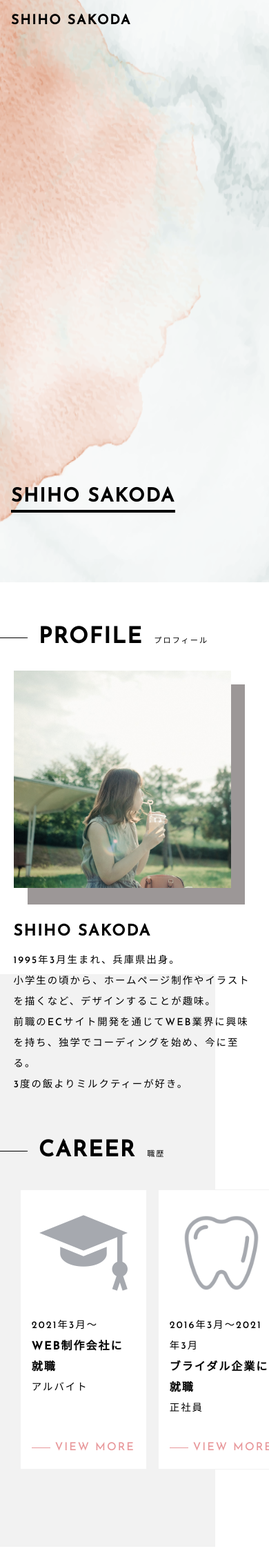
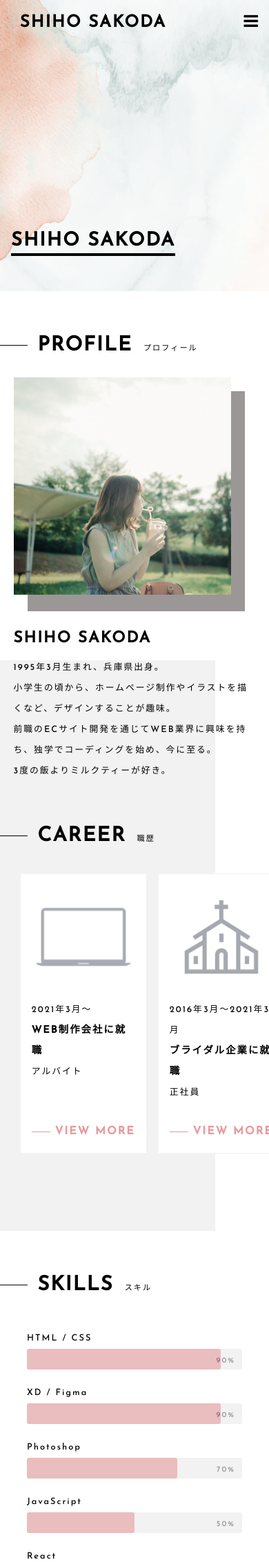
Before and after one commit to SakodaShiho/new_portfolio, a PHP site: page / in a window 390 px wide. Shown: the top 2264 px of the page at 69% size. Run offline with PHP 8.4, Linux system fonts and the light colour scheme; some libraries are stand-ins or nearby versions.

Commit message:
hamburger menu add

```diff
--- a/css/responsive.css
+++ b/css/responsive.css
@@ -9,7 +9,7 @@
 
   .ttl {
     display: flex;
-    font-size: 2rem;
+    font-size: 1.8rem;
     align-items: center;
   }
   .ttl:before {
@@ -27,10 +27,10 @@
   }
   .ttl2 {
     font-weight: 600;
-    font-size: 1rem;
+    font-size: 0.9rem;
   }
   p {
-    font-size: 0.9rem;
+    font-size: 0.8rem;
     line-height: 30px;
   }
   .view_more {
@@ -65,7 +65,7 @@
   /* mv */
 
   .mv {
-    height: 100vh;
+    height: 50vh;
     background-image: url('../img/mv_bg.png');
     background-size: cover;
     position: relative;
@@ -83,7 +83,7 @@
 
   /* header */
 
-  header {
+  .site-header {
     width: 100%;
     max-width: 1600px;
     height: 60px;
@@ -91,29 +91,79 @@
     align-items: center;
     justify-content: space-between;
     position: fixed;
+  }
+  .site-header .logo {
+    font-size: 1.5rem;
+    margin-top: 0.4rem;
+    margin-left: 1.8rem;
     z-index: 3;
   }
-  header .logo {
-    font-size: 1.2rem;
-    margin-left: 1rem;
-  }
-  header .nav_pc {
+  .site-header .nav_pc {
     display: none;
   }
-  header .nav_pc ul li {
+  .nav_sp {
+    display: block;
+    z-index: 4;
+  }
+  .nav_sp .hidden {
+    display: none;
+  }
+  .header-change {
+    background: #fff;
+    opacity: 0.9;
+    transition: 0.5s;
+    top: -100px;
+    height: 60px;
+    z-index: 2;
+  }
+  .header-change.show {
+    top: 0;
+  }
+  .fa {
+    font-weight: 100;
+  }
+
+  /* hamburger menu */
+  .menu-btn {
+    position: fixed;
+    right: 10px;
+    font-size: 1.5rem;
+    display: flex;
+    justify-content: center;
+    align-items: center;
+    background: transparent;
+    color: #000;
+    border: none;
+  }
+  .menu {
+    position: fixed;
+    top: 0;
+    right: 0;
+    z-index: 1;
+    width: 100vw;
+    height: 100vh;
+    display: flex;
+    flex-direction: column;
+    align-items: center;
+    justify-content: center;
+    background: #f2f2f2;
+  }
+  .menu__item {
+    width: 100%;
+    height: auto;
+    margin: 1rem 0;
+    padding: 0.5em 1em;
+    text-align: center;
+    color: #000;
+    box-sizing: border-box;
     list-style: none;
-    display: inline-block;
-    font-size: 1rem;
-    text-align: center;
-    margin: 0 1.1rem;
   }
-  header .nav_pc ul li:last-child {
-    margin-right: 0;
+  .menu {
+    transform: translateX(100vw);
+    transition: all 0.3s linear;
   }
-  header .nav_pc ul li span {
-    display: inline-block;
-    font-size: 0.7rem;
-    margin-top: 0.5rem;
+  .menu.is-active {
+    transform: translateX(0);
   }
 
   /* link */
@@ -206,20 +256,19 @@
 
   .sk_section {
     width: 80%;
-    margin: 5rem auto;
+    margin: 3rem auto;
   }
 
   .skill-contents {
-    display: flex;
-    align-items: center;
+    display: block;
   }
   .skill-name {
-    width: 30%;
+    width: 100%;
   }
   .skillbar {
     position: relative;
     display: inline-block;
-    margin: 15px 0;
+    margin: 0 0 15px;
     width: 100%;
     background: #f2f2f2;
     height: 30px;
@@ -282,7 +331,7 @@
   }
   .cording_item_child {
     width: 100%;
-    margin-top: 3rem;
+    margin-top: 2rem;
     padding-bottom: 3rem;
   }
   .cording_item_child img {
@@ -298,7 +347,7 @@
     margin-top: 0.5rem;
   }
   .cording_item_child p:nth-of-type(2) {
-    margin-bottom: 1rem;
+    margin-bottom: 0rem;
     min-height: 0px;
   }
   .cording_item_child .view_more:before {
--- a/css/style.css
+++ b/css/style.css
@@ -1,3 +1,6 @@
+html {
+  scroll-behavior: smooth;
+}
 body {
   font-family: 'Josefin Sans', sans-serif;
   letter-spacing: 2px;
@@ -37,20 +40,29 @@ section {
 }
 .ttl2 {
   font-weight: 600;
-  font-size: 1rem;
+  font-size: 0.9rem;
 }
 p {
-  font-size: 0.9rem;
+  font-size: 0.85rem;
   line-height: 30px;
+}
+a {
+  color: #000;
+  text-decoration: none;
+  transition: 0.5s;
+}
+a:hover {
+  color: #777;
 }
 .view_more {
   color: #e8989b;
   font-size: 1rem;
   align-items: center;
   display: flex;
-  width: 65%;
+  width: 80%;
   margin-top: 1rem;
   float: right;
+  font-weight: 900;
 }
 .view_more:before {
   content: '';
@@ -93,37 +105,60 @@ p {
 
 /* header */
 
-header {
+.site-header,
+.header-change {
   width: 100%;
   max-width: 1600px;
-  height: 100px;
+  height: 80px;
   display: flex;
   align-items: center;
   justify-content: space-between;
   position: fixed;
   z-index: 3;
 }
-header .logo {
+.site-header .logo {
   font-size: 2rem;
   margin-left: 4rem;
 }
-header .nav_pc {
+.site-header .nav_pc,
+.header-change .gnav {
   margin-right: 4rem;
 }
-header .nav_pc ul li {
+.site-header .nav_pc ul li,
+.header-change .gnav ul li {
   list-style: none;
   display: inline-block;
   font-size: 1rem;
   text-align: center;
   margin: 0 1.1rem;
 }
-header .nav_pc ul li:last-child {
+.site-header .nav_pc ul li:last-child,
+.header-change .gnav ul li:last-child {
   margin-right: 0;
 }
-header .nav_pc ul li span {
+.site-header .nav_pc ul li span,
+.header-change .gnav ul li span {
   display: inline-block;
   font-size: 0.7rem;
   margin-top: 0.5rem;
+}
+
+.menu {
+  display: none;
+}
+.header-change {
+  background: #fff;
+  opacity: 0.9;
+  transition: 0.5s;
+  top: -100px;
+  height: 80px;
+  z-index: 2;
+}
+.header-change.show {
+  top: 0;
+}
+.nav_sp {
+  display: none;
 }
 
 /* link */
@@ -142,6 +177,10 @@ header .nav_pc ul li span {
   background-color: #000;
   border-radius: 100%;
   margin: 0.5rem;
+  transition: 0.5s;
+}
+.link_area_item:hover {
+  background-color: #777;
 }
 .link_area_item .fab,
 .link_area_item img {
@@ -333,6 +372,9 @@ header .nav_pc ul li span {
   margin-bottom: 2rem;
   min-height: 150px;
 }
+.cording_item_child .view_more:before {
+  margin-left: 30%;
+}
 
 /* works_design */
 
--- a/index.html
+++ b/index.html
@@ -18,27 +18,60 @@
     <link rel="stylesheet" href="./css/responsive.css">
     <link rel="stylesheet" href="https://pro.fontawesome.com/releases/v5.10.0/css/all.css"
         integrity="sha384-AYmEC3Yw5cVb3ZcuHtOA93w35dYTsvhLPVnYs9eStHfGJvOvKxVfELGroGkvsg+p" crossorigin="anonymous" />
-
+    <link rel="stylesheet" href="https://stackpath.bootstrapcdn.com/font-awesome/4.7.0/css/font-awesome.min.css">
 </head>
 
 <body>
 
-    <header>
+    <header class="site-header">
         <div class="logo">
             <h1>SHIHO SAKODA</h1>
         </div>
-        <div class="nav_pc">
+        <nav class="nav_pc">
             <ul>
+                <a href="#profile">
                     <li>PROFILE<br><span>プロフィール</span></li>
+                </a>
+                <a href="#career">
                     <li>CAREER<br><span>職歴</span></li>
+                </a>
+                <a href="#skills">
                     <li>SKILLS<br><span>スキル</span></li>
+                </a>
+                <a href="#works">
                     <li>WORKS<br><span>制作実績</span></li>
+                </a>
+                <a href="#contact">
                     <li>CONTACT<br><span>お問い合わせ</span></li>
+                </a>
+            </ul>
+        </nav>
+        <button type="button" class="menu-btn nav_sp">
+            <i class="fa fa-bars"></i>
+            <i class="fas fa-times hidden"></i>
+        </button>
+        <div class="menu">
+            <ul>
+                <a href="#profile">
+                    <li class="menu__item">PROFILE<br></li>
+                </a>
+                <a href="#career">
+                    <li class="menu__item">CAREER<br></li>
+                </a>
+                <a href="#skills">
+                    <li class="menu__item">SKILLS<br></li>
+                </a>
+                <a href="#works">
+                    <li class="menu__item">WORKS<br></li>
+                </a>
+                <a href="#contact">
+                    <li class="menu__item">CONTACT<br></li>
+                </a>
             </ul>
         </div>
     </header>
 
-    <div class="mv">
+    <div class="mv hero">
         <h1>SHIHO SAKODA</h1>
     </div>
 
@@ -57,7 +90,7 @@
 
 
     <main>
-        <section>
+        <section id="profile">
             <div class="ttl">
                 <h2>PROFILE<span>プロフィール</span></h2>
             </div>
@@ -76,17 +109,16 @@
                     </div>
                 </div>
             </div>
-
         </section>
 
         <section class="career">
             <div class="ttl">
-                <h2>CAREER<span>職歴</span></h2>
+                <h2 id="career">CAREER<span>職歴</span></h2>
             </div>
             <div class="container">
                 <div class="cr_section">
                     <div class="cr_item">
-                        <img src="./img/career1.png">
+                        <img src="./img/career4.png">
                         <div class="cr_item_text">
                             <p>2021年3月～</p>
                             <p class="ttl2">WEB制作会社に就職</p>
@@ -96,7 +128,7 @@
                     </div>
 
                     <div class="cr_item">
-                        <img src="./img/career2.png">
+                        <img src="./img/career3.png">
                         <div class="cr_item_text">
                             <p>2016年3月～2021年3月</p>
                             <p class="ttl2">ブライダル企業に就職</p>
@@ -106,7 +138,7 @@
                     </div>
 
                     <div class="cr_item">
-                        <img src="./img/career3.png">
+                        <img src="./img/career2.png">
                         <div class="cr_item_text">
                             <p>2015年4月～2016年3月</p>
                             <p class="ttl2">歯科医院へ就職</p>
@@ -116,7 +148,7 @@
                     </div>
 
                     <div class="cr_item">
-                        <img src="./img/career4.png">
+                        <img src="./img/career1.png">
                         <div class="cr_item_text">
                             <p>2015年3月</p>
                             <p class="ttl2">短期大学卒業</p>
@@ -129,7 +161,7 @@
 
         </section>
 
-        <section>
+        <section id="skills">
             <div class="ttl">
                 <h2>SKILLS<span>スキル</span></h2>
             </div>
@@ -190,7 +222,7 @@
 
         <section class="image_bg"></section>
 
-        <section>
+        <section id="works">
             <div class="ttl">
                 <h2>WORKS<span>制作実績</span></h2>
             </div>
@@ -301,7 +333,7 @@
         </section>
 
 
-        <section>
+        <section id="contact">
             <div class="ttl">
                 <h2>CONTACT<span>お問い合わせ</span></h2>
             </div>
@@ -330,17 +362,27 @@
     </main>
 
     <footer>
-        <div class=" footer_item">
+        <div class="footer_item">
             <div class="logo">
                 <h1>SHIHO SAKODA</h1>
             </div>
             <div class="nav_pc">
                 <ul>
+                    <a href="#profile">
                         <li>PROFILE<br><span>プロフィール</span></li>
+                    </a>
+                    <a href="#career">
                         <li>CAREER<br><span>職歴</span></li>
+                    </a>
+                    <a href="#skills">
                         <li>SKILLS<br><span>スキル</span></li>
+                    </a>
+                    <a href="#works">
                         <li>WORKS<br><span>制作実績</span></li>
+                    </a>
+                    <a href="#contact">
                         <li>CONTACT<br><span>お問い合わせ</span></li>
+                    </a>
                 </ul>
             </div>
         </div>
@@ -348,6 +390,52 @@
             <p>&copy; 2021 SHIHO SAKODA</p>
         </div>
     </footer>
+
+    <div class="header-change">
+        <!-- <h1 class="logo">SHIHO SAKODA</h1>
+        <nav class="gnav">
+            <ul class="gnav__menu">
+                <a href="#profile">
+                    <li class="gnav__menu__item">PROFILE<br><span>プロフィール</span></li>
+                </a>
+                <a href="#career">
+                    <li class="gnav__menu__item">CAREER<br><span>職歴</span></li>
+                </a>
+                <a href="#skills">
+                    <li class="gnav__menu__item">SKILLS<br><span>スキル</span></li>
+                </a>
+                <a href="#works">
+                    <li class="gnav__menu__item">WORKS<br><span>制作実績</span></li>
+                </a>
+                <a href="#contact">
+                    <li class="gnav__menu__item">CONTACT<br><span>お問い合わせ</span></li>
+                </a>
+            </ul>
+        </nav>
+        <button type="button" class="menu-btn nav_sp">
+            <i class="fa fa-bars"></i>
+            <i class="fas fa-times hidden"></i>
+        </button>
+        <div class="menu">
+            <ul>
+                <a href="#profile">
+                    <li class="menu__item">PROFILE<br></li>
+                </a>
+                <a href="#career">
+                    <li class="menu__item">CAREER<br></li>
+                </a>
+                <a href="#skills">
+                    <li class="menu__item">SKILLS<br></li>
+                </a>
+                <a href="#works">
+                    <li class="menu__item">WORKS<br></li>
+                </a>
+                <a href="#contact">
+                    <li class="menu__item">CONTACT<br></li>
+                </a>
+            </ul>
+        </div> -->
+    </div>
 
     <script src="./js/jquery-2.1.4.min.js"></script>
     <script type="text/javascript" src="./js/skill.bars.jquery.js"></script>
```
Also changed, not shown: js/script.js (+50 -0 lines), 1 other file. Lines whose indentation alone changed are shown as unchanged.
